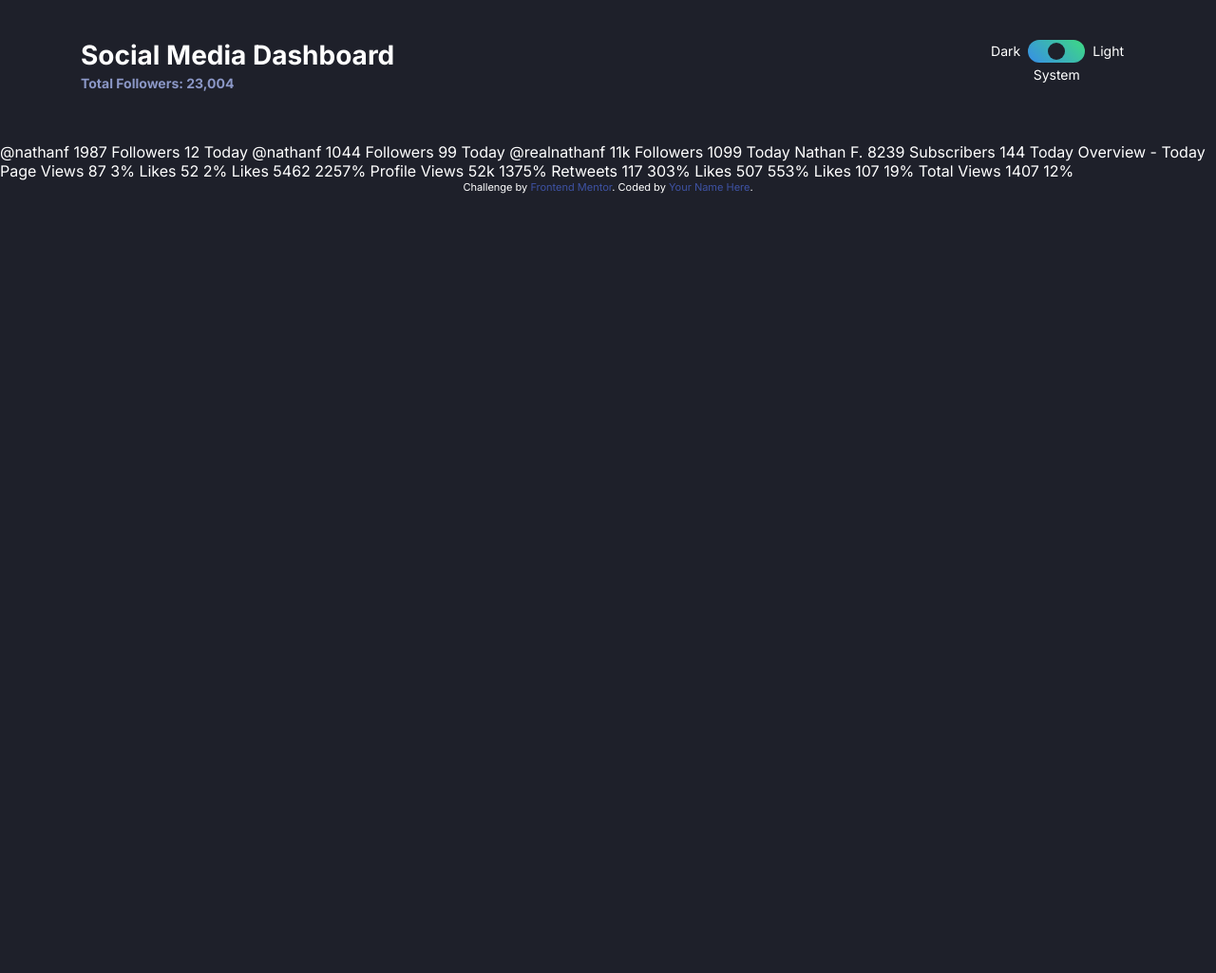
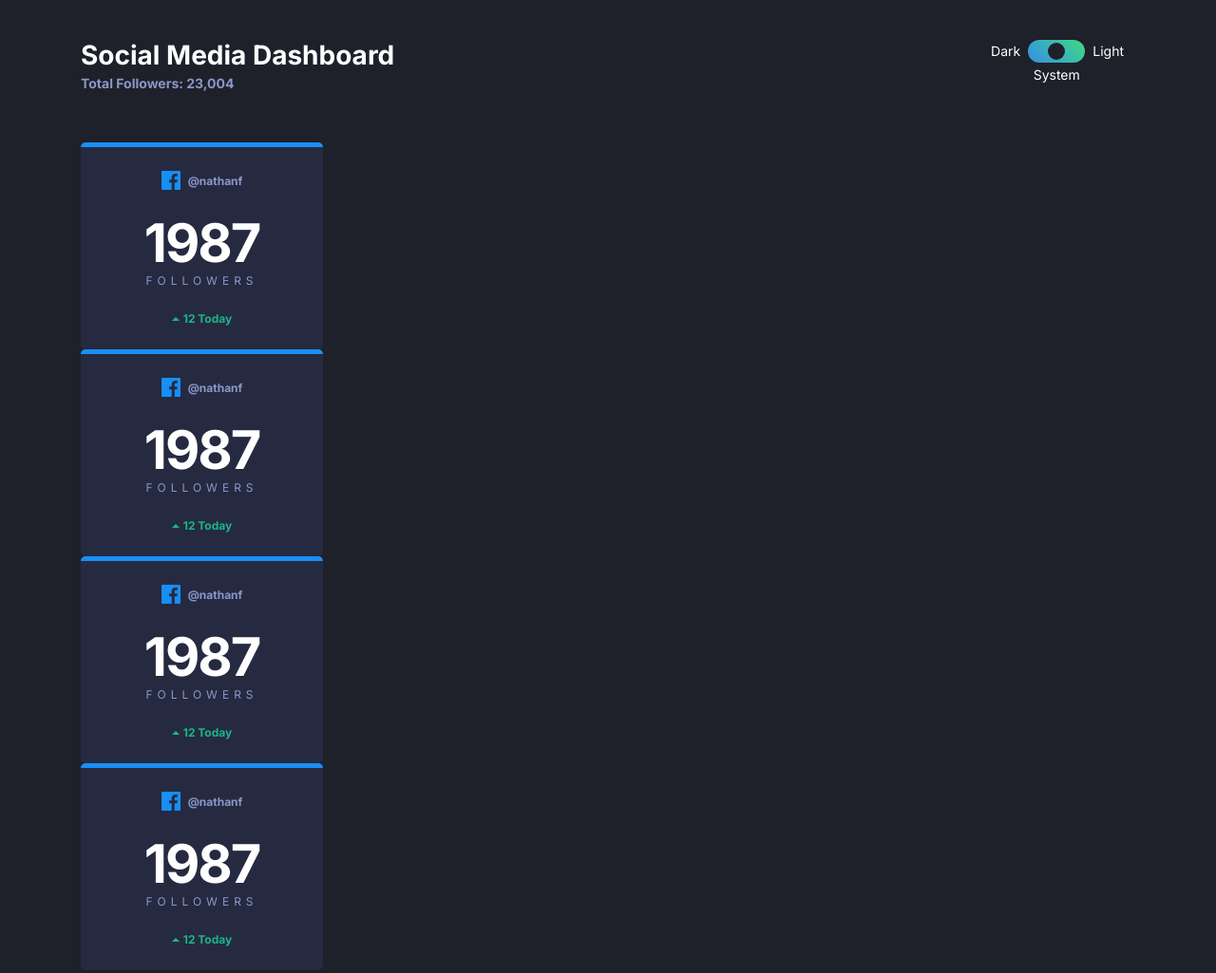
Before and after one commit to anderutan/social-media-dashboard, a website: page index.html in a window 1280 px wide. Shown: the top 1025 px of the page at 95% size. Before the commit the page ends 800 px from the top, so only its background shows below. Drawn offline with Linux system fonts and the light colour scheme.

Commit message:
styling for card

```diff
--- a/app/scss/components/card.scss
+++ b/app/scss/components/card.scss
@@ -1,5 +1,91 @@
 @use '../util/' as *;
 
 .card {
-  padding: rem(20);
+  background: var(--dark-card);
+  color: var(--dark-text1);
+  width: rem(255);
+  text-align: center;
+  padding: rem(25);
+  border-radius: rem(5);
+
+  &--facebook {
+    border-top: rem(5) solid var(--facebook);
+  }
+  &--twitter {
+  }
+  &--instagram {
+  }
+  &--youtube {
+  }
+
+  &__platform {
+    display: flex;
+    justify-content: center;
+    align-items: center;
+    margin-bottom: rem(28);
+  }
+
+  &__icon {
+    margin-right: rem(8);
+    &--facebook {
+    }
+    &--twitter {
+    }
+    &--instagram {
+    }
+    &--youtube {
+    }
+  }
+
+  &__username {
+    font-size: rem(12);
+    font-weight: bold;
+  }
+
+  &__followers {
+    margin-bottom: rem(25);
+  }
+
+  &__count {
+    color: var(--light-bg);
+    font-weight: bold;
+    letter-spacing: rem(-2);
+    line-height: 1;
+    margin-bottom: rem(4);
+
+    &--big {
+      font-size: rem(56);
+    }
+    &--small {
+    }
+  }
+
+  &__label {
+    color: var(--dark-text1);
+    font-size: rem(12);
+    font-weight: 400;
+    text-transform: uppercase;
+    letter-spacing: rem(5);
+  }
+
+  &__change {
+    font-size: rem(12);
+    font-weight: bold;
+    display: flex;
+    align-items: center;
+    justify-content: center;
+    &--up {
+      color: var(--limegreen);
+    }
+    &--down {
+      color: var(--brightred);
+    }
+
+    img {
+      margin-right: rem(4);
+    }
+  }
+
+  &__number {
+  }
 }
--- a/index.html
+++ b/index.html
@@ -60,13 +60,88 @@
       </fieldset>
     </header>
     <main>
+      <section class="container">
+        <div class="card card--facebook">
+          <div class="card__platform">
+            <img
+              class="card__icon"
+              src="/images/icon-facebook.svg"
+              alt="Facebook"
+            />
+            <div class="card__username">@nathanf</div>
+          </div>
+          <div class="card__followers">
+            <div class="card__count card__count--big">1987</div>
+            <div class="card__label">Followers</div>
+          </div>
+          <div class="card__change card__change--up">
+            <img src="/images/icon-up.svg" alt="up arrow" />
+            <div class="card__number">12 Today</div>
+          </div>
+        </div>
+
+        <div class="card card--facebook">
+          <div class="card__platform">
+            <img
+              class="card__icon"
+              src="/images/icon-facebook.svg"
+              alt="Facebook"
+            />
+            <div class="card__username">@nathanf</div>
+          </div>
+          <div class="card__followers">
+            <div class="card__count card__count--big">1987</div>
+            <div class="card__label">Followers</div>
+          </div>
+          <div class="card__change card__change--up">
+            <img src="/images/icon-up.svg" alt="up arrow" />
+            <div class="card__number">12 Today</div>
+          </div>
+        </div>
+
+        <div class="card card--facebook">
+          <div class="card__platform">
+            <img
+              class="card__icon"
+              src="/images/icon-facebook.svg"
+              alt="Facebook"
+            />
+            <div class="card__username">@nathanf</div>
+          </div>
+          <div class="card__followers">
+            <div class="card__count card__count--big">1987</div>
+            <div class="card__label">Followers</div>
+          </div>
+          <div class="card__change card__change--up">
+            <img src="/images/icon-up.svg" alt="up arrow" />
+            <div class="card__number">12 Today</div>
+          </div>
+        </div>
+
+        <div class="card card--facebook">
+          <div class="card__platform">
+            <img
+              class="card__icon"
+              src="/images/icon-facebook.svg"
+              alt="Facebook"
+            />
+            <div class="card__username">@nathanf</div>
+          </div>
+          <div class="card__followers">
+            <div class="card__count card__count--big">1987</div>
+            <div class="card__label">Followers</div>
+          </div>
+          <div class="card__change card__change--up">
+            <img src="/images/icon-up.svg" alt="up arrow" />
+            <div class="card__number">12 Today</div>
+          </div>
+        </div>
+      </section>
       <section></section>
-      <section></section>
-      @nathanf 1987 Followers 12 Today @nathanf 1044 Followers 99 Today
-      @realnathanf 11k Followers 1099 Today Nathan F. 8239 Subscribers 144 Today
-      Overview - Today Page Views 87 3% Likes 52 2% Likes 5462 2257% Profile
-      Views 52k 1375% Retweets 117 303% Likes 507 553% Likes 107 19% Total Views
-      1407 12%
+      @nathanf 1044 Followers 99 Today @realnathanf 11k Followers 1099 Today
+      Nathan F. 8239 Subscribers 144 Today Overview - Today Page Views 87 3%
+      Likes 52 2% Likes 5462 2257% Profile Views 52k 1375% Retweets 117 303%
+      Likes 507 553% Likes 107 19% Total Views 1407 12%
     </main>
 
     <div class="attribution">
```
Also changed, not shown: dist/style.css, 1 other file.
